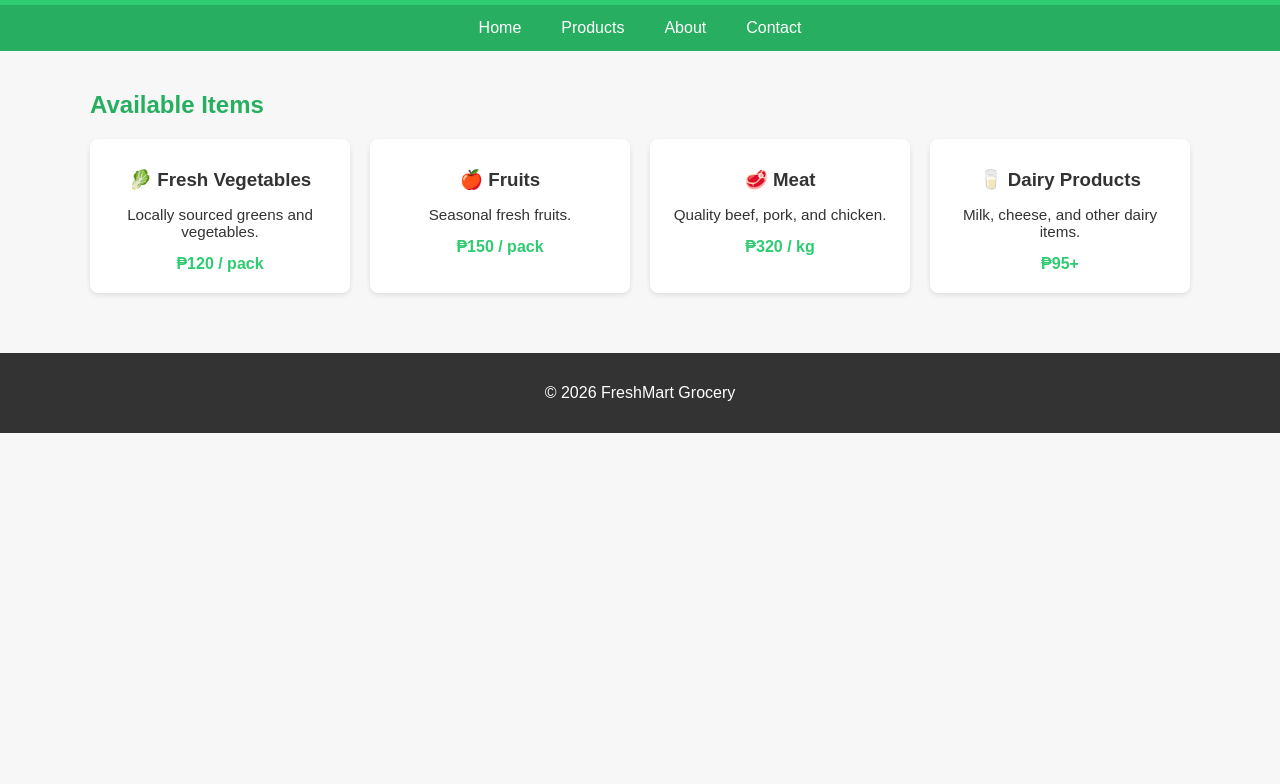
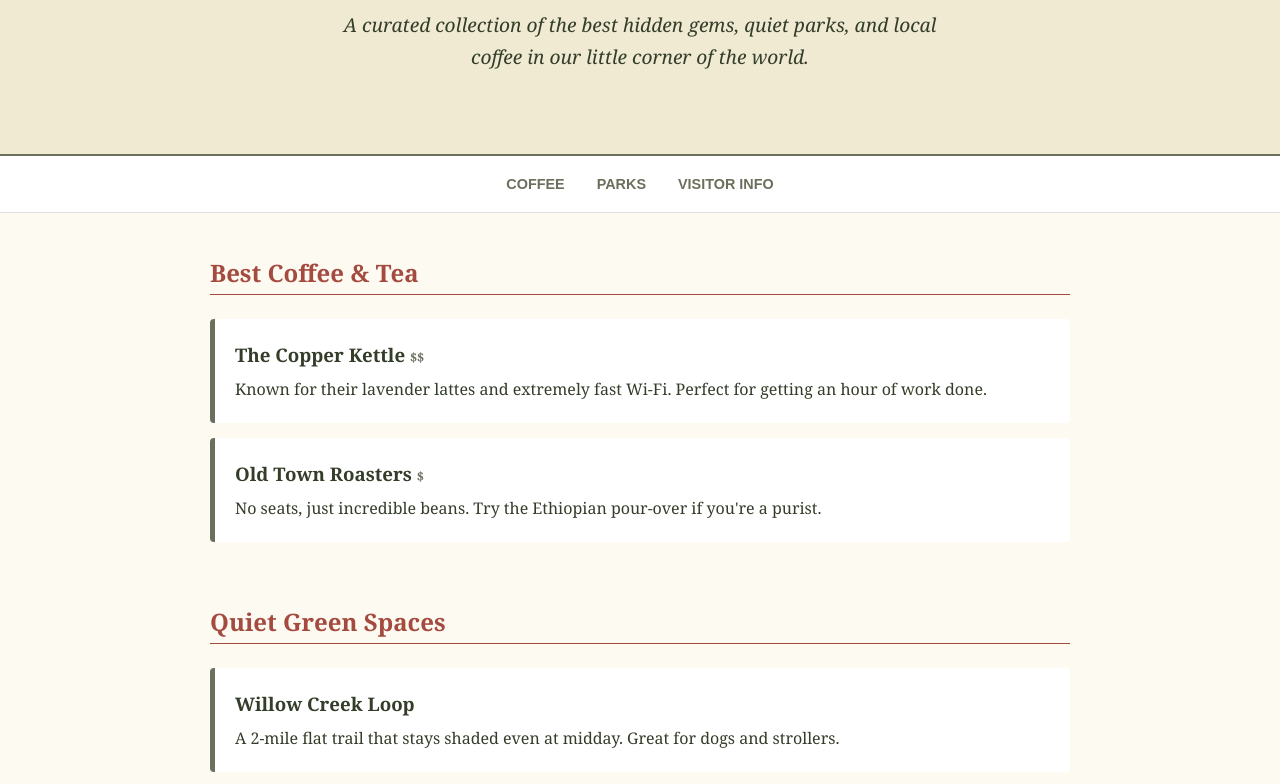
Before and after one commit to xyapex/xyapex.github.io, a plain HTML site: page index.html in a window 1280 px wide. Shown: the part 169-953 px from the top of the page. Before the commit the page ends 800 px from the top, so only its background shows below. Drawn offline with Linux system fonts and the light colour scheme.

Commit message:
Update index.html

```diff
--- a/index.html
+++ b/index.html
@@ -1,123 +1,136 @@
-<!DOCTYPE html><html lang="en">
+<!DOCTYPE html>
+<html lang="en">
 <head>
-  <meta charset="UTF-8" />
-  <meta name="viewport" content="width=device-width, initial-scale=1.0" />
-  <title>FreshMart | Products</title>
-  <style>
-    body {
-      margin: 0;
-      font-family: Arial, Helvetica, sans-serif;
-      background-color: #f7f7f7;
-      color: #333;
-    }header {
-  background: #2ecc71;
-  color: #fff;
-  padding: 30px 20px;
-  text-align: center;
-}
+    <meta charset="UTF-8">
+    <meta name="viewport" content="width=device-width, initial-scale=1.0">
+    <title>The Neighborhood Guide</title>
+    <style>
+        :root {
+            --cream: #fdfaf1;
+            --sage: #6b705c;
+            --clay: #a44a3f;
+            --charcoal: #333d29;
+        }
 
-nav {
-  background: #27ae60;
-  display: flex;
-  justify-content: center;
-  flex-wrap: wrap;
-}
+        * { box-sizing: border-box; margin: 0; padding: 0; }
 
-nav a {
-  color: #fff;
-  text-decoration: none;
-  padding: 14px 20px;
-}
+        body {
+            font-family: 'Georgia', serif; /* Gives a classic, editorial feel */
+            background-color: var(--cream);
+            color: var(--charcoal);
+            line-height: 1.7;
+        }
 
-nav a:hover {
-  background: #1e8449;
-}
+        /* --- Header & Intro --- */
+        header {
+            padding: 80px 20px;
+            text-align: center;
+            background-color: #f0ead2;
+            border-bottom: 2px solid var(--sage);
+        }
 
-.container {
-  max-width: 1100px;
-  margin: auto;
-  padding: 20px;
-}
+        h1 { font-size: 3rem; color: var(--clay); margin-bottom: 1rem; }
+        .tagline { font-style: italic; font-size: 1.2rem; max-width: 600px; margin: auto; }
 
-h2 {
-  color: #27ae60;
-  margin-bottom: 20px;
-}
+        /* --- Navigation --- */
+        nav {
+            background: white;
+            padding: 1rem;
+            display: flex;
+            justify-content: center;
+            gap: 2rem;
+            position: sticky;
+            top: 0;
+            z-index: 10;
+            border-bottom: 1px solid #ddd;
+        }
 
-.products {
-  display: grid;
-  grid-template-columns: repeat(auto-fit, minmax(220px, 1fr));
-  gap: 20px;
-}
+        nav a { text-decoration: none; color: var(--sage); font-weight: bold; font-family: sans-serif; font-size: 0.9rem; }
 
-.product-card {
-  background: #fff;
-  padding: 20px;
-  border-radius: 8px;
-  box-shadow: 0 2px 5px rgba(0,0,0,0.1);
-  text-align: center;
-}
+        /* --- Content Sections --- */
+        .container { max-width: 900px; margin: auto; padding: 40px 20px; }
 
-.product-card h3 {
-  margin: 10px 0;
-}
+        section { margin-bottom: 60px; }
+        h2 { color: var(--clay); border-bottom: 1px solid var(--clay); margin-bottom: 1.5rem; }
 
-.product-card p {
-  font-size: 0.95em;
-}
+        /* --- List Styling --- */
+        .spot-list { list-style: none; }
+        .spot-item {
+            background: white;
+            padding: 20px;
+            margin-bottom: 15px;
+            border-radius: 4px;
+            border-left: 5px solid var(--sage);
+        }
 
-.price {
-  font-weight: bold;
-  color: #2ecc71;
-  margin-top: 10px;
-}
+        .spot-item h3 { margin-bottom: 5px; color: var(--charcoal); }
+        .price-indicator { color: var(--sage); font-weight: bold; font-size: 0.8rem; }
 
-footer {
-  text-align: center;
-  padding: 15px;
-  background: #333;
-  color: #fff;
-  margin-top: 40px;
-}
+        /* --- Mobile Responsiveness --- */
+        @media (max-width: 600px) {
+            h1 { font-size: 2rem; }
+            nav { gap: 10px; font-size: 0.8rem; }
+        }
+    </style>
+</head>
+<body>
 
-  </style>
-</head>
-<body>  <header>
-    <h1>Our Products</h1>
-    <p>Fresh and affordable grocery items</p>
-  </header>  <nav>
-    <a href="index.html">Home</a>
-    <a href="products.html">Products</a>
-    <a href="#">About</a>
-    <a href="#">Contact</a>
-  </nav>  <div class="container">
-    <h2>Available Items</h2><div class="products">
-  <div class="product-card">
-    <h3>🥬 Fresh Vegetables</h3>
-    <p>Locally sourced greens and vegetables.</p>
-    <div class="price">₱120 / pack</div>
-  </div>
+    <header>
+        <h1>Eastside Eats & Retreats</h1>
+        <p class="tagline">A curated collection of the best hidden gems, quiet parks, and local coffee in our little corner of the world.</p>
+    </header>
 
-  <div class="product-card">
-    <h3>🍎 Fruits</h3>
-    <p>Seasonal fresh fruits.</p>
-    <div class="price">₱150 / pack</div>
-  </div>
+    <nav>
+        <a href="#coffee">COFFEE</a>
+        <a href="#parks">PARKS</a>
+        <a href="#faq">VISITOR INFO</a>
+    </nav>
 
-  <div class="product-card">
-    <h3>🥩 Meat</h3>
-    <p>Quality beef, pork, and chicken.</p>
-    <div class="price">₱320 / kg</div>
-  </div>
+    <div class="container">
 
-  <div class="product-card">
-    <h3>🥛 Dairy Products</h3>
-    <p>Milk, cheese, and other dairy items.</p>
-    <div class="price">₱95+</div>
-  </div>
-</div>
+        <section id="coffee">
+            <h2>Best Coffee & Tea</h2>
+            <ul class="spot-list">
+                <li class="spot-item">
+                    <h3>The Copper Kettle <span class="price-indicator">$$</span></h3>
+                    <p>Known for their lavender lattes and extremely fast Wi-Fi. Perfect for getting an hour of work done.</p>
+                </li>
+                <li class="spot-item">
+                    <h3>Old Town Roasters <span class="price-indicator">$</span></h3>
+                    <p>No seats, just incredible beans. Try the Ethiopian pour-over if you're a purist.</p>
+                </li>
+            </ul>
+        </section>
 
-  </div>  <footer>
-    <p>&copy; 2026 FreshMart Grocery</p>
-  </footer></body>
+        <section id="parks">
+            <h2>Quiet Green Spaces</h2>
+            <div class="spot-item">
+                <h3>Willow Creek Loop</h3>
+                <p>A 2-mile flat trail that stays shaded even at midday. Great for dogs and strollers.</p>
+            </div>
+            <div class="spot-item">
+                <h3>The Sunken Garden</h3>
+                <p>Hidden behind the library. It's almost always empty on Tuesday afternoons.</p>
+            </div>
+        </section>
+
+        <section id="faq">
+            <h2>Visitor Tips</h2>
+            <div style="margin-top: 10px;">
+                <p><strong>When is the best time to visit?</strong><br>
+                Mid-week is best. Most shops are closed on Mondays!</p>
+                <br>
+                <p><strong>Is there public parking?</strong><br>
+                Yes, there is a free municipal lot on 4th Street right behind the bakery.</p>
+            </div>
+        </section>
+
+    </div>
+
+    <footer style="background: var(--charcoal); color: white; text-align: center; padding: 40px;">
+        <p>Made for the neighborhood by a neighbor.</p>
+        <p style="font-size: 0.8rem; opacity: 0.6;">&copy; 2026 Local Guide</p>
+    </footer>
+
+</body>
 </html>
```
